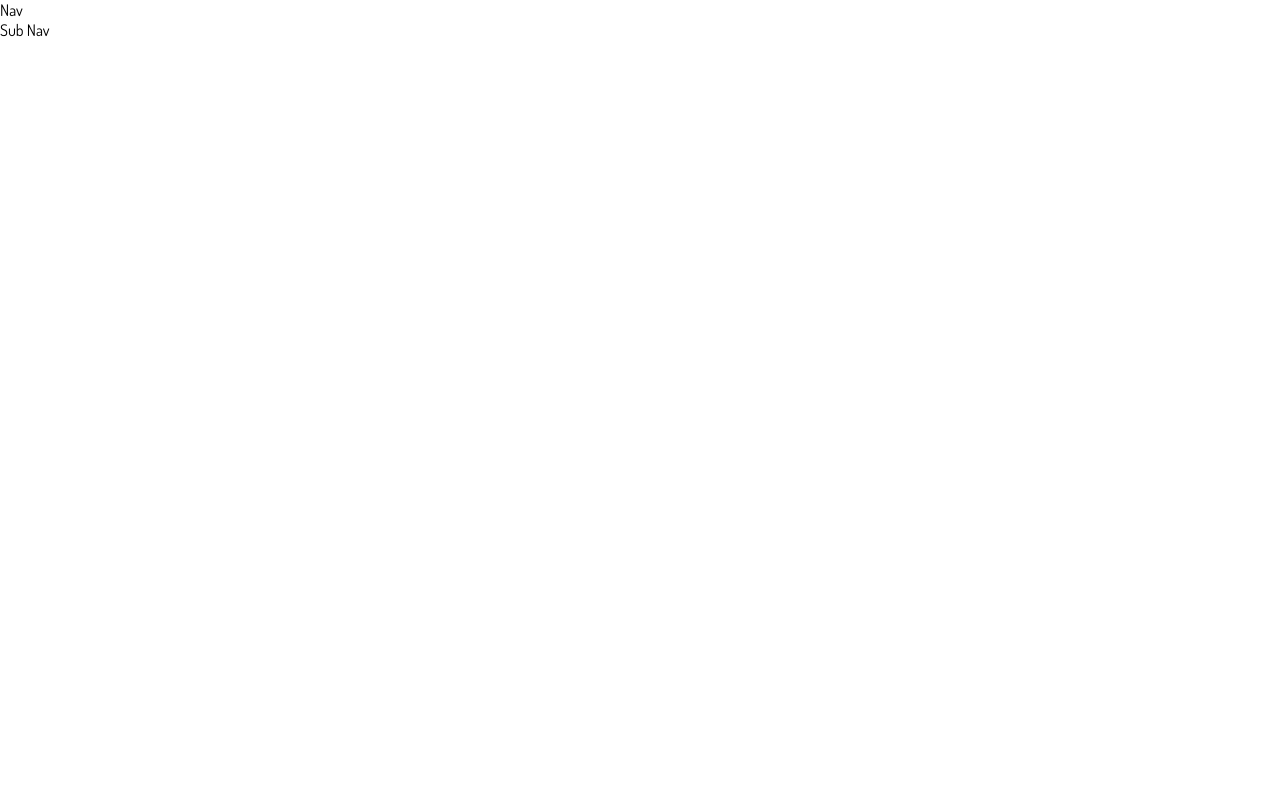
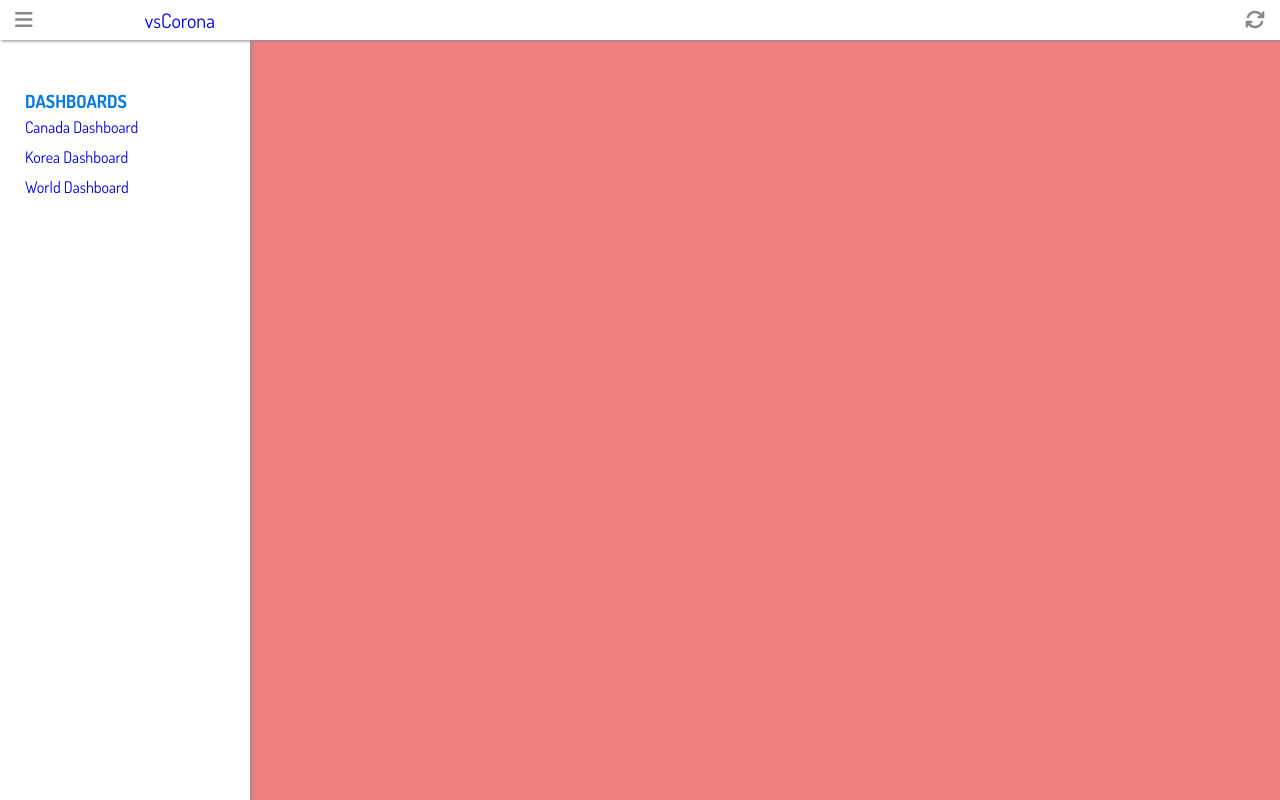
Before and after one commit to Gimorhee/vsCorona, a React (Create React App) app: page / in a window 1280 px wide. Built offline with nearby package versions, Linux system fonts and the light colour scheme.

Commit message:
Basic Navigation Setup

```diff
--- a/package.json
+++ b/package.json
@@ -6,8 +6,10 @@
     "@testing-library/jest-dom": "^4.2.4",
     "@testing-library/react": "^9.5.0",
     "@testing-library/user-event": "^7.2.1",
+    "axios": "^0.19.2",
     "react": "^16.13.1",
     "react-dom": "^16.13.1",
+    "react-router-dom": "^5.2.0",
     "react-scripts": "3.4.1"
   },
   "scripts": {
--- a/src/App.css
+++ b/src/App.css
@@ -8,4 +8,123 @@
 body {
   font-family: "Dosis", sans-serif;
 }
+
+button {
+  -webkit-transition: 0.4s ease-in-out all;
+  transition: 0.4s ease-in-out all;
+  background: none;
+  border: none;
+  font-size: 20px;
+  color: #888888;
+  cursor: pointer;
+}
+
+button:hover {
+  color: #0779e4;
+}
+
+button:focus {
+  outline: none;
+}
+
+a {
+  text-decoration: none;
+  -webkit-transition: 0.4s ease-in-out all;
+  transition: 0.4s ease-in-out all;
+  display: block;
+}
+
+a:hover {
+  color: #0779e4;
+}
+
+h4 {
+  font-size: 18px;
+  color: #0779e4;
+}
+
+.closeSubNav {
+  left: -250px !important;
+}
+
+.nav {
+  display: -webkit-box;
+  display: -ms-flexbox;
+  display: flex;
+  -webkit-box-pack: justify;
+      -ms-flex-pack: justify;
+          justify-content: space-between;
+  -webkit-box-align: center;
+      -ms-flex-align: center;
+          align-items: center;
+  height: 5vh;
+  background: #fff;
+  -webkit-box-shadow: 1px 1px 3px #888888;
+          box-shadow: 1px 1px 3px #888888;
+  padding: 0 15px;
+  position: fixed;
+  width: 100%;
+  z-index: 101;
+}
+
+.nav .navLeft {
+  display: -webkit-box;
+  display: -ms-flexbox;
+  display: flex;
+  -webkit-box-align: center;
+      -ms-flex-align: center;
+          align-items: center;
+  width: 200px;
+  height: 100%;
+  -webkit-box-pack: justify;
+      -ms-flex-pack: justify;
+          justify-content: space-between;
+}
+
+.nav .navLeft .logo {
+  font-size: 20px;
+}
+
+.subNav {
+  position: absolute;
+  width: 250px;
+  height: 95vh;
+  top: 5vh;
+  padding: 50px 25px;
+  left: 0;
+  z-index: 100;
+  background: #fff;
+  -webkit-box-shadow: 1px 1px 5px #888888;
+          box-shadow: 1px 1px 5px #888888;
+  -webkit-transition: 0.4s ease-in-out all;
+  transition: 0.4s ease-in-out all;
+}
+
+.subNav .dashboard {
+  margin-bottom: 30px;
+  height: 100%;
+  width: 100%;
+}
+
+.subNav .dashboard .selection {
+  display: -webkit-box;
+  display: -ms-flexbox;
+  display: flex;
+  -webkit-box-orient: vertical;
+  -webkit-box-direction: normal;
+      -ms-flex-direction: column;
+          flex-direction: column;
+}
+
+.subNav .dashboard .selection a {
+  margin: 5px 0;
+}
+
+.main {
+  height: 100vh;
+  background: lightcoral;
+  position: absolute;
+  top: 0;
+  width: 100%;
+}
 /*# sourceMappingURL=App.css.map */
--- a/src/App.js
+++ b/src/App.js
@@ -1,4 +1,4 @@
-import React from "react";
+import React, { useState } from "react";
 import { Main } from "./components/Main";
 import { World } from "./components/World";
 import { Nav } from "./components/Nav";
@@ -9,11 +9,18 @@ import { BrowserRouter as Router, Route, Switch } from "react-router-dom";
 import "./App.css";
 
 function App() {
+  const [subNav, setSubNav] = useState(true);
+
+  const closeSubNav = () => {
+    setSubNav(!subNav);
+    console.log("clicked!");
+  };
+
   return (
     <Router>
       <div className="app">
-        <Nav />
-        <SubNav />
+        <Nav closeSubNav={closeSubNav} />
+        <SubNav showSubNav={subNav} />
         <Switch>
           <Route exact path="/" component={Main}></Route>
           <Route exact path="/world" component={World}></Route>
--- a/src/App.scss
+++ b/src/App.scss
@@ -8,5 +8,106 @@ body {
   font-family: "Dosis", sans-serif;
 }
 
+// GLOBAL
+$theme-color: #0779e4;
+$base-color: #888888;
+
+button {
+  transition: 0.4s ease-in-out all;
+  background: none;
+  border: none;
+  font-size: 20px;
+  color: $base-color;
+  cursor: pointer;
+
+  &:hover {
+    color: $theme-color;
+  }
+
+  &:focus {
+    outline: none;
+  }
+}
+
+a {
+  text-decoration: none;
+  transition: 0.4s ease-in-out all;
+  display: block;
+
+  &:hover {
+    color: $theme-color;
+  }
+}
+
+h4 {
+  font-size: 18px;
+  color: $theme-color;
+}
+
+.closeSubNav {
+  left: -250px !important;
+}
+
+// NAV
 .nav {
+  display: flex;
+  justify-content: space-between;
+  align-items: center;
+  height: 5vh;
+  background: #fff;
+  box-shadow: 1px 1px 3px $base-color;
+  padding: 0 15px;
+  position: fixed;
+  width: 100%;
+  z-index: 101;
+
+  .navLeft {
+    display: flex;
+    align-items: center;
+    width: 200px;
+    height: 100%;
+    justify-content: space-between;
+
+    .logo {
+      font-size: 20px;
+    }
+  }
 }
+
+// SUB NAV
+.subNav {
+  position: absolute;
+  width: 250px;
+  height: 95vh;
+  top: 5vh;
+  padding: 50px 25px;
+  left: 0;
+  z-index: 100;
+  background: #fff;
+  box-shadow: 1px 1px 5px $base-color;
+  transition: 0.4s ease-in-out all;
+
+  .dashboard {
+    margin-bottom: 30px;
+    height: 100%;
+    width: 100%;
+
+    .selection {
+      display: flex;
+      flex-direction: column;
+
+      a {
+        margin: 5px 0;
+      }
+    }
+  }
+}
+
+// MAIN
+.main {
+  height: 100vh;
+  background: lightcoral;
+  position: absolute;
+  top: 0;
+  width: 100%;
+}
--- a/src/components/Main.js
+++ b/src/components/Main.js
@@ -3,7 +3,7 @@ import React, { Fragment } from "react";
 export const Main = () => {
   return (
     <Fragment>
-      <div className="mainContainer"></div>
+      <div className="main"></div>
     </Fragment>
   );
 };
--- a/src/components/Nav.js
+++ b/src/components/Nav.js
@@ -1,5 +1,25 @@
 import React from "react";
+import { Link } from "react-router-dom";
 
-export const Nav = () => {
-  return <div className="nav">Nav</div>;
+export const Nav = ({ closeSubNav }) => {
+  return (
+    <div className="nav">
+      <section className="navLeft">
+        <button className="toSubNav">
+          <i className="fas fa-bars" onClick={closeSubNav}></i>
+        </button>
+        <div>
+          <Link to="/" className="logo">
+            vsCorona
+          </Link>
+        </div>
+      </section>
+      <section className="navRight">
+        <button className="refresh">
+          <i class="fas fa-sync"></i>
+        </button>
+        {/* ADD MORE LATER */}
+      </section>
+    </div>
+  );
 };
--- a/src/components/SubNav.js
+++ b/src/components/SubNav.js
@@ -1,5 +1,20 @@
 import React from "react";
+import { Link } from "react-router-dom";
 
-export const SubNav = () => {
-  return <div>Sub Nav</div>;
+export const SubNav = ({ showSubNav }) => {
+  return (
+    <div className={!showSubNav ? "subNav closeSubNav" : "subNav"}>
+      <section className="dashboard">
+        <h4>DASHBOARDS</h4>
+        <div className="selection">
+          <Link to="/">Canada Dashboard</Link>
+          <Link to="/korea">Korea Dashboard</Link>
+          <Link to="/world">World Dashboard</Link>
+        </div>
+      </section>
+    </div>
+  );
 };
+
+// {showSubNav ? "subNav closeSubNav" : "subNav"}
+// {showSubNav ? "dontShow dashboard" : "dashboard"}
```
Also changed, not shown: 2 other files (tests, documents, lock files or other folders).
